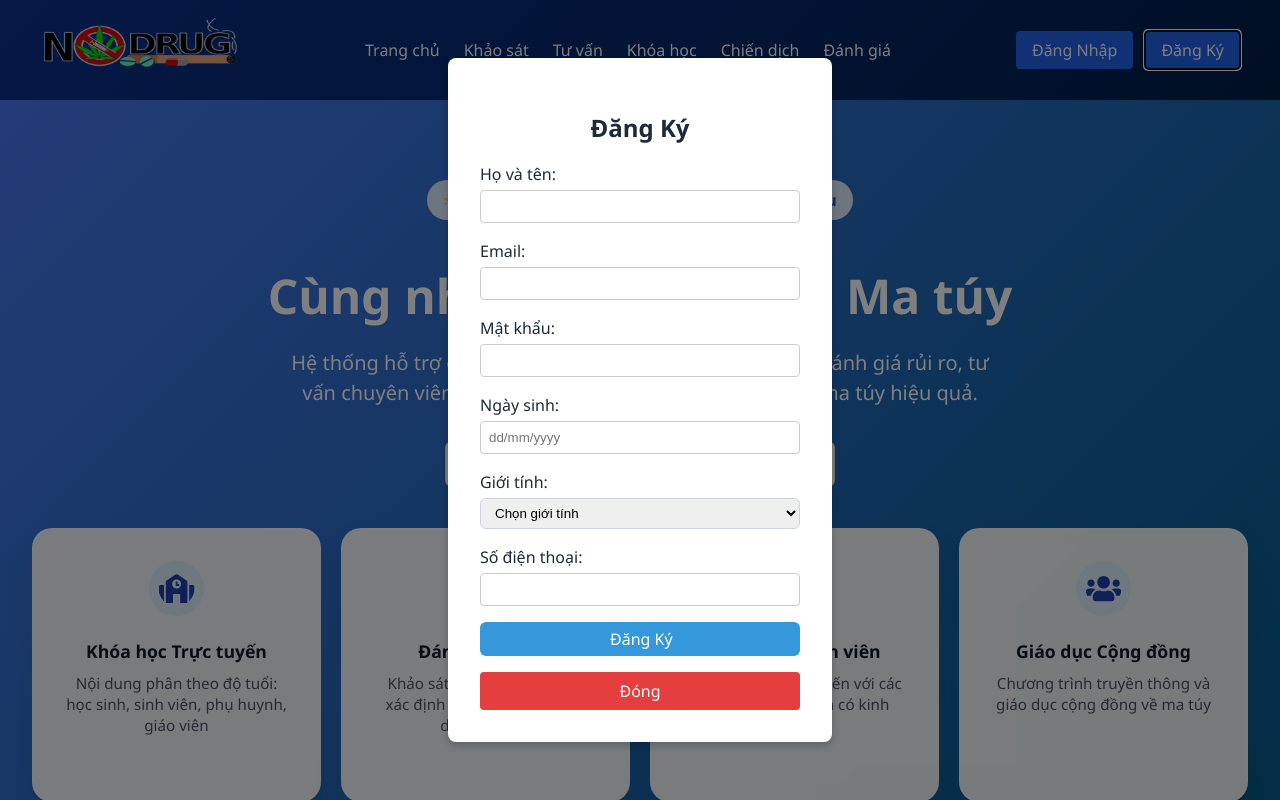
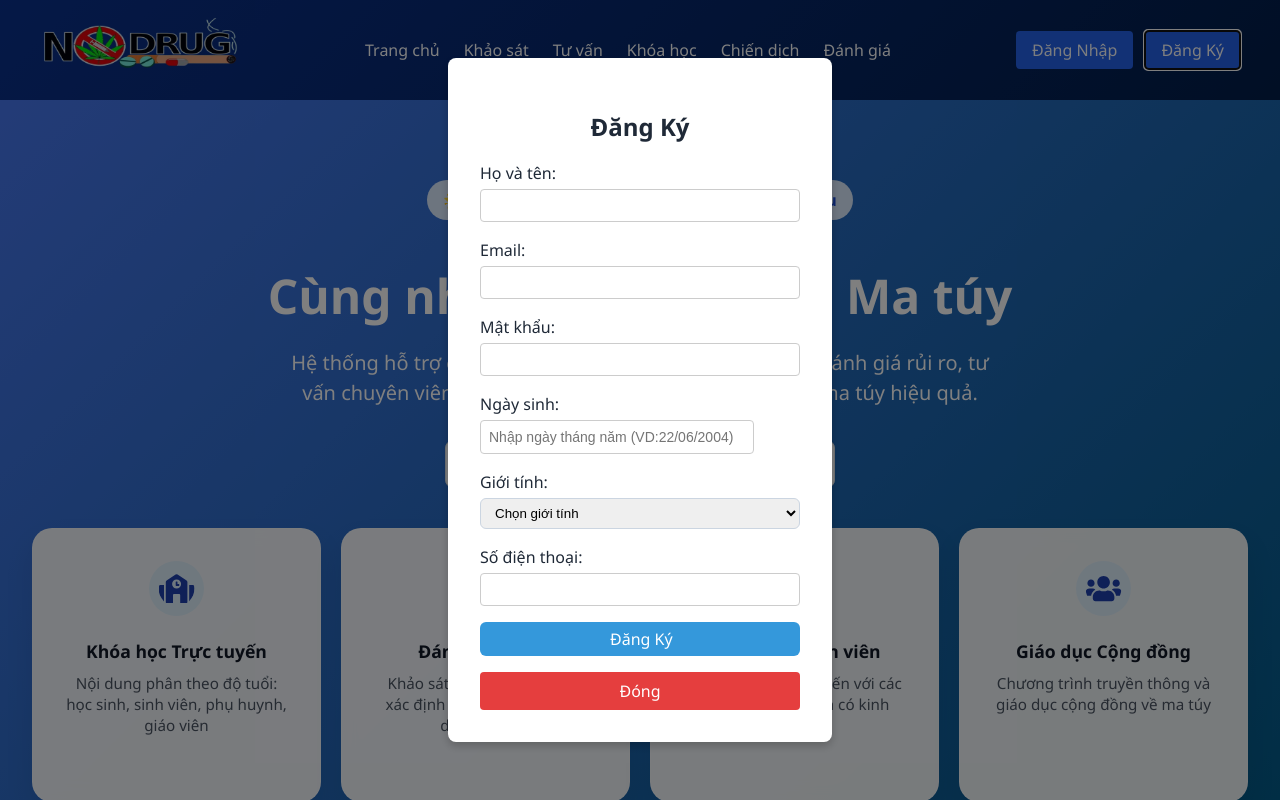
Before and after one commit to ng-dhp/SWP-Drug-FontEnd, a React (Vite) app: page / in a window 1280 px wide. Both pictures are taken after a click on the button "Đăng Ký". Built offline with nearby package versions, Linux system fonts and the light colour scheme.

Commit message:
update ngaythangnamsinh dang ki

```diff
--- a/package.json
+++ b/package.json
@@ -10,9 +10,11 @@
     "preview": "vite preview"
   },
   "dependencies": {
+    "date-fns": "^4.1.0",
     "framer-motion": "^12.15.0",
     "jwt-decode": "^4.0.0",
     "react": "^19.1.0",
+    "react-datepicker": "^8.4.0",
     "react-dom": "^19.1.0",
     "react-icons": "^5.5.0",
     "react-router-dom": "^7.6.1"
--- a/src/components/Register.jsx
+++ b/src/components/Register.jsx
@@ -1,5 +1,7 @@
 import React, { useState } from "react";
 import { useNavigate } from "react-router-dom";
+import DatePicker from "react-datepicker";
+import "react-datepicker/dist/react-datepicker.css";
 import OTPModal from "./OTPModal";
 import "./cssCom/register.css";
 
@@ -7,32 +9,12 @@ export default function RegisterModal({ onClose }) {
   const [fullName, setFullName] = useState("");
   const [email, setEmail] = useState("");
   const [password, setPassword] = useState("");
-  const [dob, setDob] = useState("");
+  const [dob, setDob] = useState(null); // now a Date object
   const [gender, setGender] = useState("");
   const [phone, setPhone] = useState("");
   const [errors, setErrors] = useState({});
   const [showOtpModal, setShowOtpModal] = useState(false);
   const navigate = useNavigate();
-
-  const formatDateInput = (value) => {
-    let cleaned = value.replace(/[^0-9/]/g, "");
-    if (cleaned.length > 10) {
-      cleaned = cleaned.slice(0, 10);
-    }
-    if (cleaned.length > 2 && cleaned[2] !== "/") {
-      cleaned = cleaned.slice(0, 2) + "/" + cleaned.slice(2);
-    }
-    if (cleaned.length > 5 && cleaned[5] !== "/") {
-      cleaned = cleaned.slice(0, 5) + "/" + cleaned.slice(5);
-    }
-
-    return cleaned;
-  };
-
-  const handleDobChange = (e) => {
-    const formatted = formatDateInput(e.target.value);
-    setDob(formatted);
-  };
 
   const validateForm = () => {
     const newErrors = {};
@@ -46,19 +28,12 @@ export default function RegisterModal({ onClose }) {
     if (!password) newErrors.password = "Mật khẩu không được để trống";
     else if (password.length < 8) newErrors.password = "Mật khẩu phải có ít nhất 8 ký tự";
 
-    const dobRegex = /^(0[1-9]|[12]\d|3[01])\/(0[1-9]|1[0-2])\/(19\d{2}|20\d{2})$/;
-    if (!dob) newErrors.dob = "Ngày sinh không được để trống";
-    else if (!dobRegex.test(dob)) {
-      newErrors.dob = "Ngày sinh phải có định dạng dd/mm/yyyy và hợp lệ (từ 1900)";
+    if (!dob) {
+      newErrors.dob = "Ngày sinh không được để trống";
     } else {
-      const [day, month, year] = dob.split("/").map(Number);
-      const date = new Date(year, month - 1, day);
-      const isValidDate =
-        date.getDate() === day &&
-        date.getMonth() === month - 1 &&
-        date.getFullYear() === year;
-      if (!isValidDate || year < 1900) {
-        newErrors.dob = "Ngày sinh không hợp lệ (từ 1900)";
+      const year = dob.getFullYear();
+      if (year < 1900) {
+        newErrors.dob = "Năm sinh phải từ 1900 trở lên";
       }
     }
 
@@ -76,13 +51,13 @@ export default function RegisterModal({ onClose }) {
     e.preventDefault();
     if (!validateForm()) return;
 
-    const yearOfBirth = parseInt(dob.split("/")[2]);
+    const year = dob.getFullYear();
 
     const userData = {
       fullName: fullName.trim(),
       email,
       password,
-      yob: yearOfBirth,
+      yob: year,
       gender,
       phone,
     };
@@ -101,7 +76,7 @@ export default function RegisterModal({ onClose }) {
         setFullName("");
         setEmail("");
         setPassword("");
-        setDob("");
+        setDob(null);
         setGender("");
         setPhone("");
       } else {
@@ -161,13 +136,17 @@ export default function RegisterModal({ onClose }) {
 
           <div className="form-group">
             <label>Ngày sinh:</label>
-            <input
-              type="text"
-              placeholder="dd/mm/yyyy"
-              value={dob}
-              onChange={handleDobChange}
-              maxLength="10"
-              required
+            <DatePicker
+              selected={dob}
+              onChange={(date) => setDob(date)}
+              dateFormat="dd/MM/yyyy"
+              placeholderText="Nhập ngày tháng năm (VD:22/06/2004)"
+              className="custom-datepicker"
+              showMonthDropdown
+              showYearDropdown
+              dropdownMode="select"
+              maxDate={new Date()}
+              isClearable
             />
             {errors.dob && <p className="error">{errors.dob}</p>}
           </div>
--- a/src/components/cssCom/register.css
+++ b/src/components/cssCom/register.css
@@ -64,3 +64,10 @@
   padding-right: 127px;
   color: white;
 }
+.custom-datepicker {
+  width: 80%;
+  padding: 8px;
+  font-size: 14px;
+  border: 1px solid #ccc;
+  border-radius: 4px;
+}
```
Also changed, not shown: 1 other file (tests, documents, lock files or other folders).
